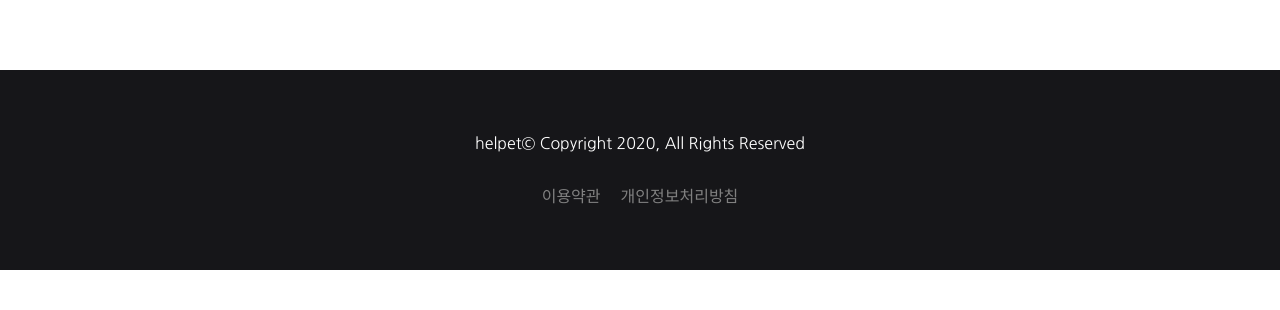
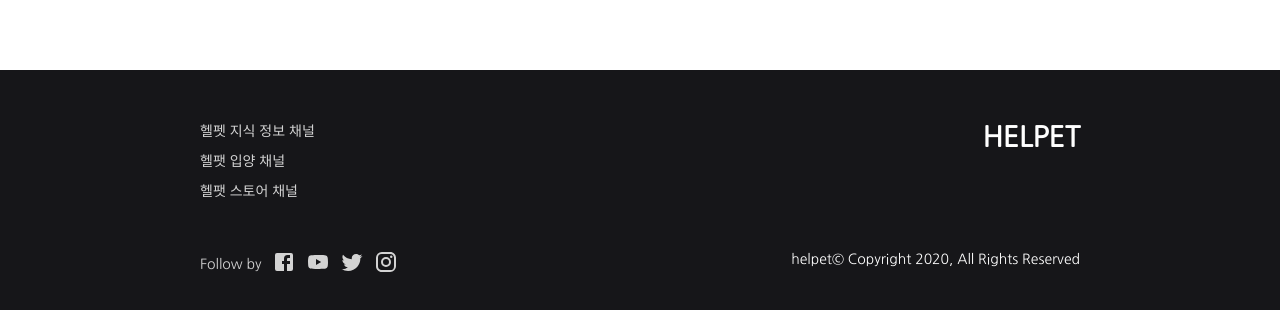
Before and after one commit to samsara-ku/helpet, a React (Create React App) app: page /home in a window 1280 px wide. Shown: the part 2340-2650 px from the top of the page. Before the commit the page ends 2610 px from the top, so only its background shows below. Built offline with nearby package versions, Linux system fonts and the light colour scheme.

Commit message:
[feature/30] Footer 간단하게 제작 #30

```diff
--- a/src/components/Global/Footer/Footer.jsx
+++ b/src/components/Global/Footer/Footer.jsx
@@ -1,18 +1,49 @@
 import './Footer.scss';
 import React from 'react';
 import { Link } from 'react-router-dom';
+import FacebookIcon from '@material-ui/icons/Facebook';
+import YouTubeIcon from '@material-ui/icons/YouTube';
+import TwitterIcon from '@material-ui/icons/Twitter';
+import InstagramIcon from '@material-ui/icons/Instagram';
 
 function Footer() {
   return (
     <div className="footer">
-      <div className="footer__row">helpet© Copyright 2020, All Rights Reserved</div>
       <div className="footer__row">
         <div className="footer__col">
-          <Link to="/">이용약관</Link>
+          <div>
+            <Link to="/home">헬펫 지식 정보 채널</Link>
+          </div>
+          <div>
+            <Link to="/adopt">헬팻 입양 채널</Link>
+          </div>
+          <div>
+            <Link to="/store">헬팻 스토어 채널</Link>
+          </div>
         </div>
         <div className="footer__col">
-          <Link to="/">개인정보처리방침</Link>
+          <h1>HELPET</h1>
         </div>
+      </div>
+      <div className="footer__row">
+        <div className="footer__col">
+          <div className="footer__follow">
+            Follow by
+            <a target="_blank" rel="noopener noreferrer" href="https://www.facebook.com">
+              <FacebookIcon />
+            </a>
+            <a target="_blank" rel="noopener noreferrer" href="https://www.youtube.com">
+              <YouTubeIcon />
+            </a>
+            <a target="_blank" rel="noopener noreferrer" href="https://www.twitter.com">
+              <TwitterIcon />
+            </a>
+            <a target="_blank" rel="noopener noreferrer" href="https://www.instagram.com">
+              <InstagramIcon />
+            </a>
+          </div>
+        </div>
+        <div className="footer__col">helpet© Copyright 2020, All Rights Reserved</div>
       </div>
     </div>
   );
--- a/src/components/Global/Footer/Footer.scss
+++ b/src/components/Global/Footer/Footer.scss
@@ -1,28 +1,30 @@
 .footer {
-  display: flex;
-  flex-direction: column;
-  justify-content: center;
-  align-items: center;
-  width: 100%;
-  height: 200px;
+  padding: 50px 200px;
+  color: white;
+  font-size: 14px;
   background-color: #161619;
-  color: white;
 
   &__row {
+    display: flex;
+    justify-content: space-between;
+
     &:first-child {
-      margin-bottom: 30px;
-    }
-
-    &:last-child {
-      display: flex;
+      margin-bottom: 50px;
     }
   }
 
   &__col {
-    color: gray;
-
     &:first-child {
-      margin-right: 20px;
+      display: flex;
+      flex-direction: column;
+      gap: 10px;
+      color: lightgray;
     }
   }
+
+  &__follow {
+    display: flex;
+    gap: 10px;
+    align-items: center;
+  }
 }
```
